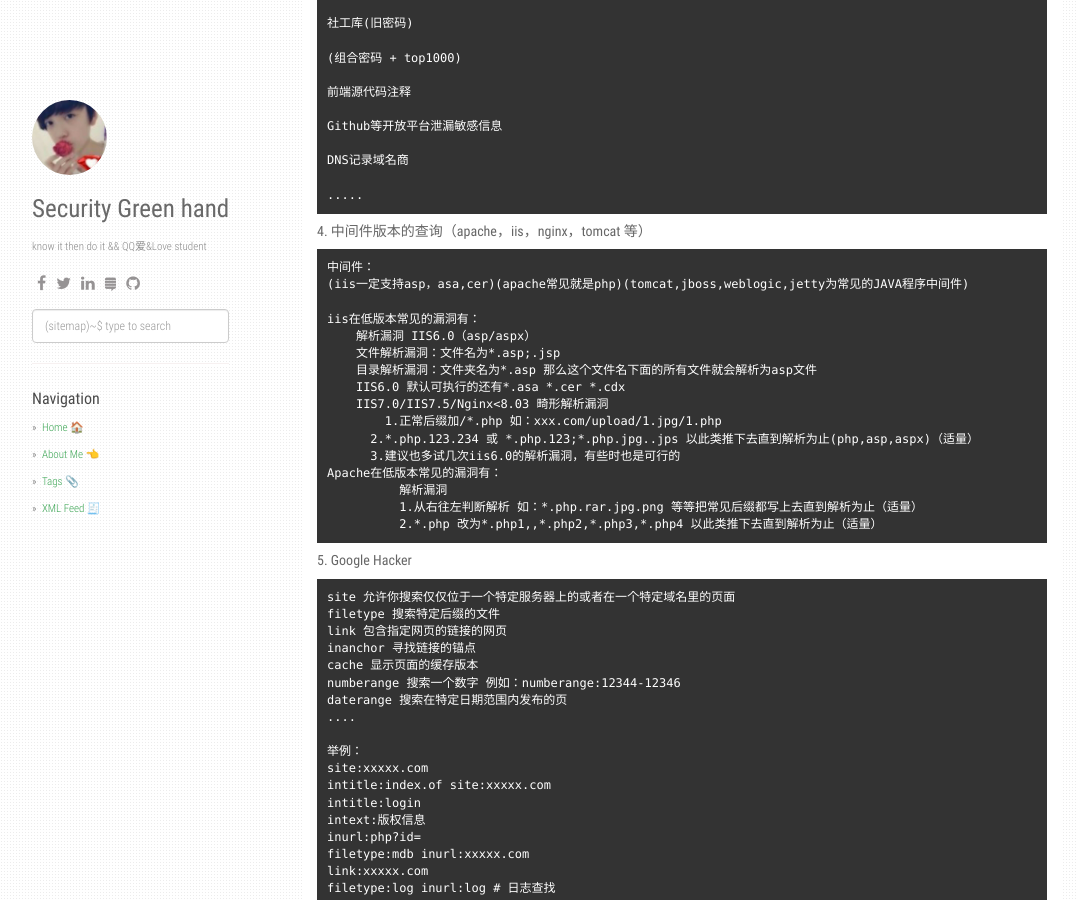
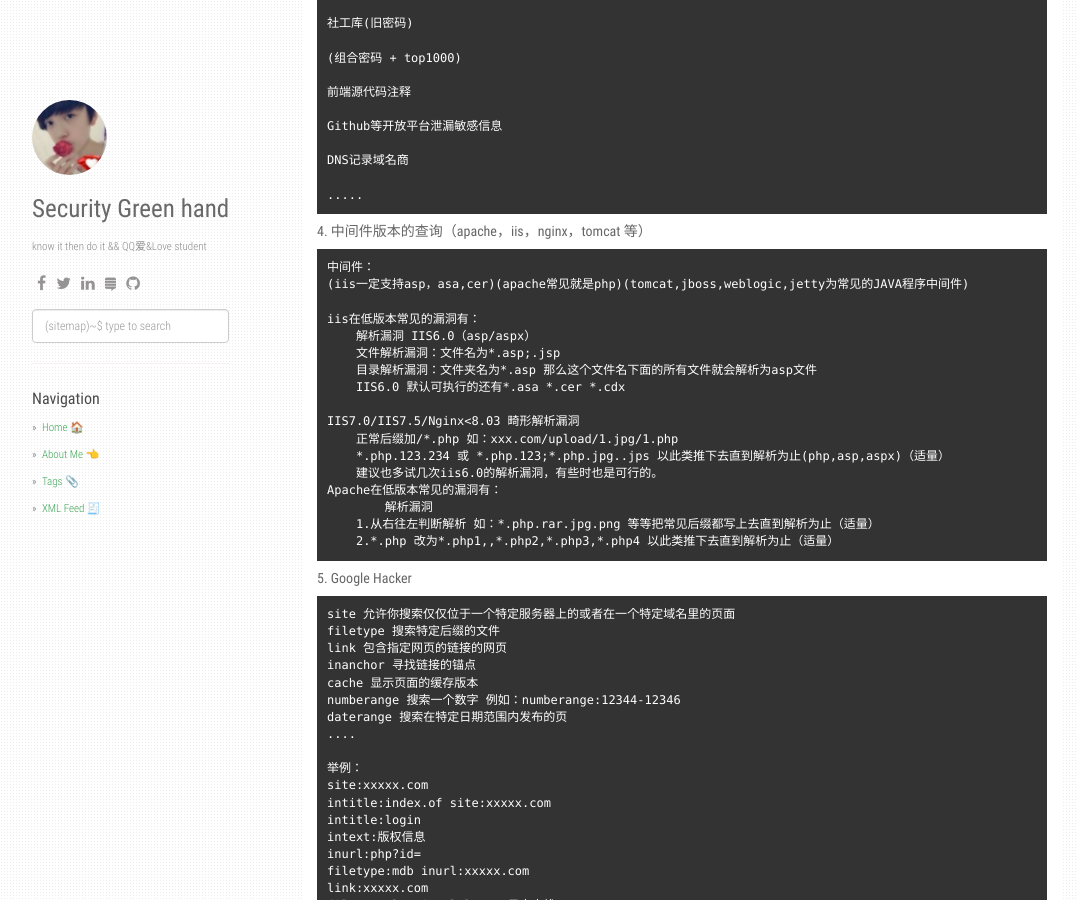
Before and after one commit to fuchen666/ppbibo.github.io, a Jekyll site: the page built from _posts/2018-12-28-Safety-test-ideas.md, in a window 1280 px wide and 900 px high, scrolled down 2027 px. Shown: the whole window, without its empty margins (53-1131 px from the left). Built offline with Jekyll 4.4.1, drawn with Linux system fonts in a browser that asks for light colours; comment, search, counter and statistics services are not loaded; some of the changed text lies outside the part shown.

Commit message:
update file

````diff
--- a/_posts/2018-12-28-Safety-test-ideas.md
+++ b/_posts/2018-12-28-Safety-test-ideas.md
@@ -142,14 +142,15 @@ iis在低版本常见的漏洞有：
     文件解析漏洞：文件名为*.asp;.jsp
     目录解析漏洞：文件夹名为*.asp 那么这个文件名下面的所有文件就会解析为asp文件
     IIS6.0 默认可执行的还有*.asa *.cer *.cdx
-    IIS7.0/IIS7.5/Nginx<8.03 畸形解析漏洞
-    	1.正常后缀加/*.php 如：xxx.com/upload/1.jpg/1.php
-      2.*.php.123.234 或 *.php.123;*.php.jpg..jps 以此类推下去直到解析为止(php,asp,aspx)（适量）
-      3.建议也多试几次iis6.0的解析漏洞，有些时也是可行的
+
+IIS7.0/IIS7.5/Nginx<8.03 畸形解析漏洞
+    正常后缀加/*.php 如：xxx.com/upload/1.jpg/1.php
+    *.php.123.234 或 *.php.123;*.php.jpg..jps 以此类推下去直到解析为止(php,asp,aspx)（适量）
+    建议也多试几次iis6.0的解析漏洞，有些时也是可行的。
 Apache在低版本常见的漏洞有：
-   	  解析漏洞
-    	  1.从右往左判断解析 如：*.php.rar.jpg.png 等等把常见后缀都写上去直到解析为止（适量）
-    	  2.*.php 改为*.php1,,*.php2,*.php3,*.php4 以此类推下去直到解析为止（适量）
+   	解析漏洞
+    1.从右往左判断解析 如：*.php.rar.jpg.png 等等把常见后缀都写上去直到解析为止（适量）
+    2.*.php 改为*.php1,,*.php2,*.php3,*.php4 以此类推下去直到解析为止（适量）
 ```
 
 ##### 5. Google Hacker
````
Also changed, not shown: other parts of _posts/2018-12-28-Safety-test-ideas.md (+1 -1 lines).
